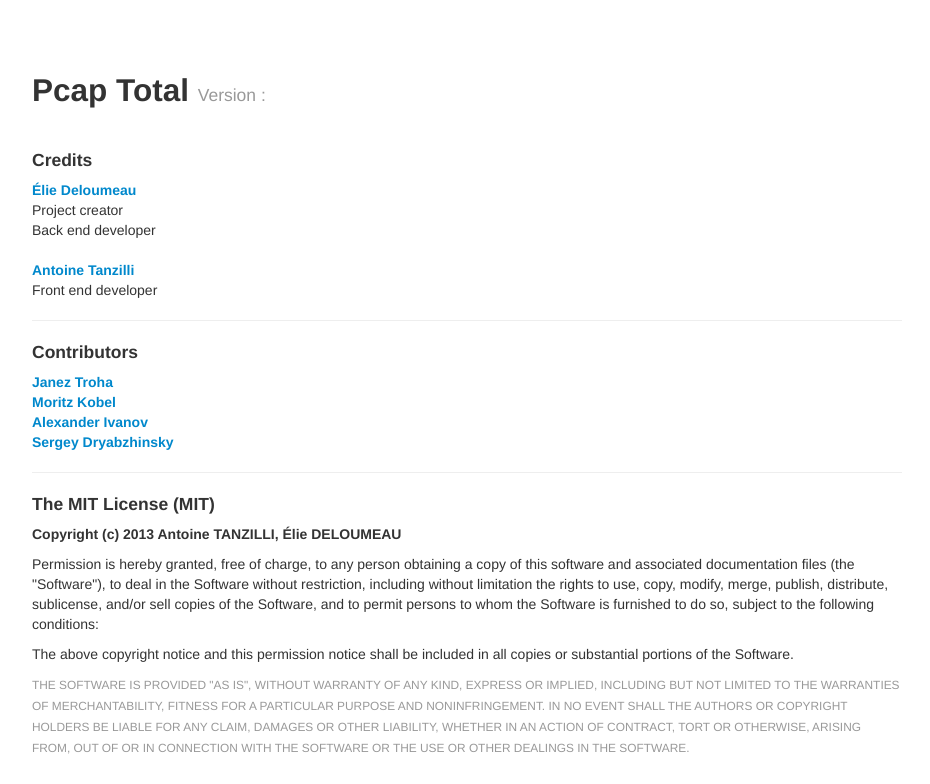
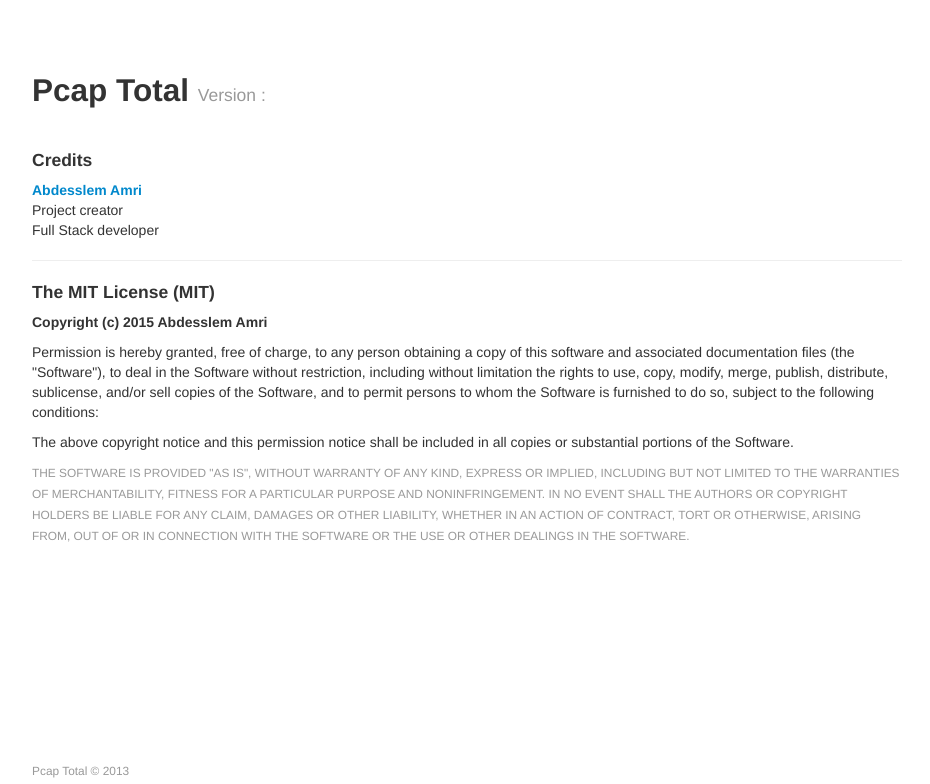
Before and after one commit to abdesslem/pcapTotal, a Python web app: template web/templates/about.html in a window 1280 px wide. Shown: the top 784 px of the page, without its empty margins (23-953 px from the left). Run offline with Jinja, Linux system fonts and the light colour scheme; the template is opened without the code that fills it, so the values that code supplies are empty; some libraries are stand-ins or nearby versions.

Commit message:
web interface modification

```diff
--- a/web/app.py
+++ b/web/app.py
@@ -6,7 +6,7 @@ import os
 from flask import send_from_directory
 from werkzeug import secure_filename
 from flask import Flask, render_template,session, g, redirect, url_for, request, flash
-
+from api import sum
 try:
     import configparser
 except ImportError:
--- a/web/templates/about.html
+++ b/web/templates/about.html
@@ -8,32 +8,16 @@
 	<h4>Credits</h4>
 
 	<address>
-		<strong><a href="http://googley.fr/" target="_blank">&Eacute;lie Deloumeau</a></strong><br>
+		<strong><a href="https://github.com/abdesslem" target="_blank">Abdesslem Amri</a></strong><br>
 		Project creator<br>
-		Back end developer<br>
+		Full Stack developer<br>
 	</address>
 
-	<address>
-		<strong><a href="http://www.antoine-tanzilli.fr/" target="_blank">Antoine Tanzilli</a></strong><br>
-		Front end developer<br>
-	</address>
-
-	<hr>
-
-	<h4>Contributors</h4>
-
-	<strong><a href="https://github.com/dz0ny">Janez Troha</a></strong>
-	<br />
-	<strong><a href="https://github.com/mkobel">Moritz Kobel</a></strong>
-	<br />
-	<strong><a href="https://github.com/AlexFinn">Alexander Ivanov</a></strong>
-	<br />
-	<strong><a href="https://github.com/sergey-dryabzhinsky">Sergey Dryabzhinsky</a></strong>
 
 	<hr>
 
 	<h4>The MIT License (MIT)</h4>
-	<h5>Copyright (c) 2013 Antoine TANZILLI, &Eacute;lie DELOUMEAU</h5>
+	<h5>Copyright (c) 2015 Abdesslem Amri</h5>
 
 	<p>Permission is hereby granted, free of charge, to any person obtaining a copy of this software and associated documentation files (the "Software"), to deal in the Software without restriction, including without limitation the rights to use, copy, modify, merge, publish, distribute, sublicense, and/or sell copies of the Software, and to permit persons to whom the Software is furnished to do so, subject to the following conditions:</p>
 
--- a/web/templates/includes/aside.html
+++ b/web/templates/includes/aside.html
@@ -7,12 +7,12 @@
 		{% if session.su == 'Yes' %}<ul class="nav nav-list">
 			<li class="nav-header">LXC Settings</li>
 			<li{% if request.path=="/settings/lxc-net" %} class="active"{% endif %}><a href=""><i class="icon-globe"></i> Follow Stream</a></li>
-			<li{% if request.path=="/checkconfig" %} class="active"{% endif %}><a href=""><i class="icon-check"></i> NetFlow </a></li>
+			<li{% if request.path=="/checkconfig" %} class="active"{% endif %}><a href="/netflow"><i class="icon-check"></i> NetFlow </a></li>
 		</ul>{% endif %}
 		<ul class="nav nav-list">
 			<li class="nav-header">Pcap Total</li>
-			{% if session.su == 'Yes' %}<li{% if request.path=="/lwp/users" %} class="active"{% endif %}><a href=""><i class="icon-user"></i> Users</a></li>{% endif %}
-			<li{% if request.path=="/about" %} class="active"{% endif %}><a href=""><i class="icon-info-sign"></i> About</a></li>
+			{% if session.su == 'Yes' %}<li{% if request.path=="/lwp/users" %} class="active"{% endif %}><a href="/users"><i class="icon-user"></i> Users</a></li>{% endif %}
+			<li{% if request.path=="/about" %} class="active"{% endif %}><a href="/about"><i class="icon-info-sign"></i> About</a></li>
 		</ul>
 	</div>
 </div>
```
